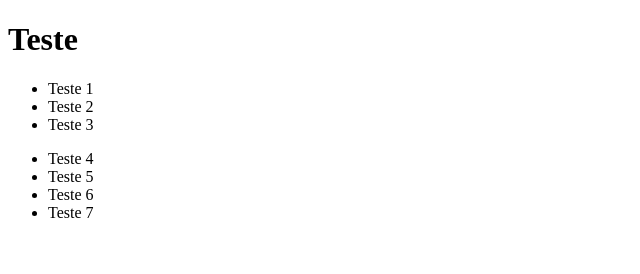
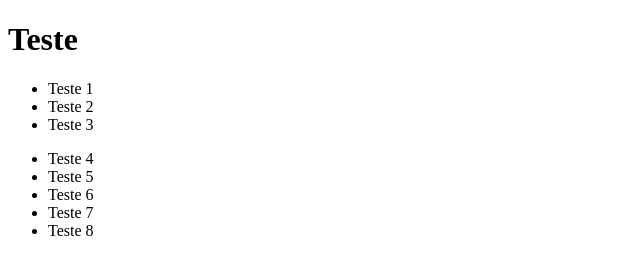
Before and after one commit to MatheusYurirs/RepositoryDevQuest, a plain HTML site: page index.html in a window 1280 px wide. Shown: the full height of the page, 0-640 px from the left. Drawn offline with Linux system fonts and the light colour scheme.

Commit message:
Adicionando mais uma LI

```diff
--- a/index.html
+++ b/index.html
@@ -19,6 +19,7 @@
         <li>Teste 5</li>
         <li>Teste 6</li>
         <li>Teste 7</li>
+        <li>Teste 8</li>
     </ul>
 </body>
 </html>
```
